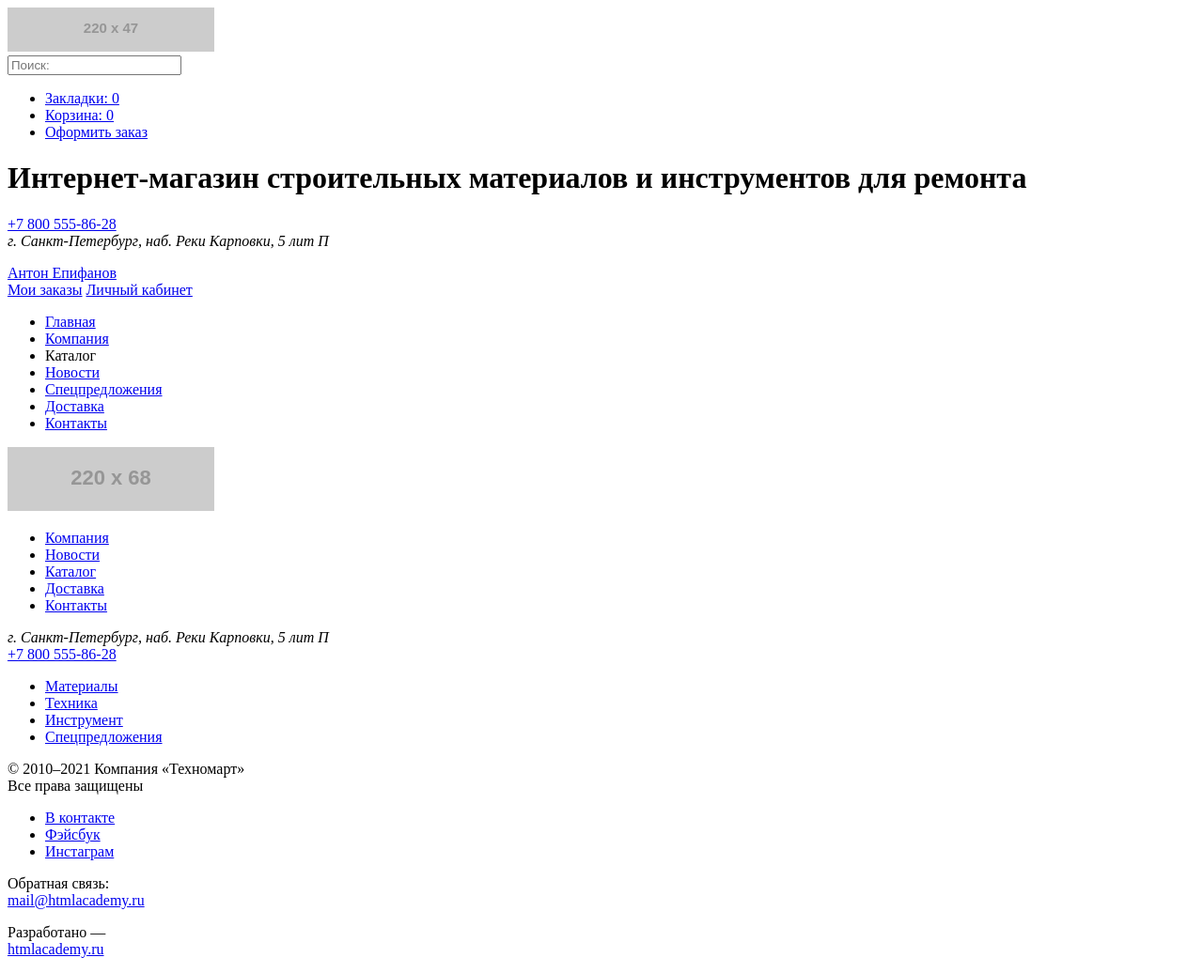
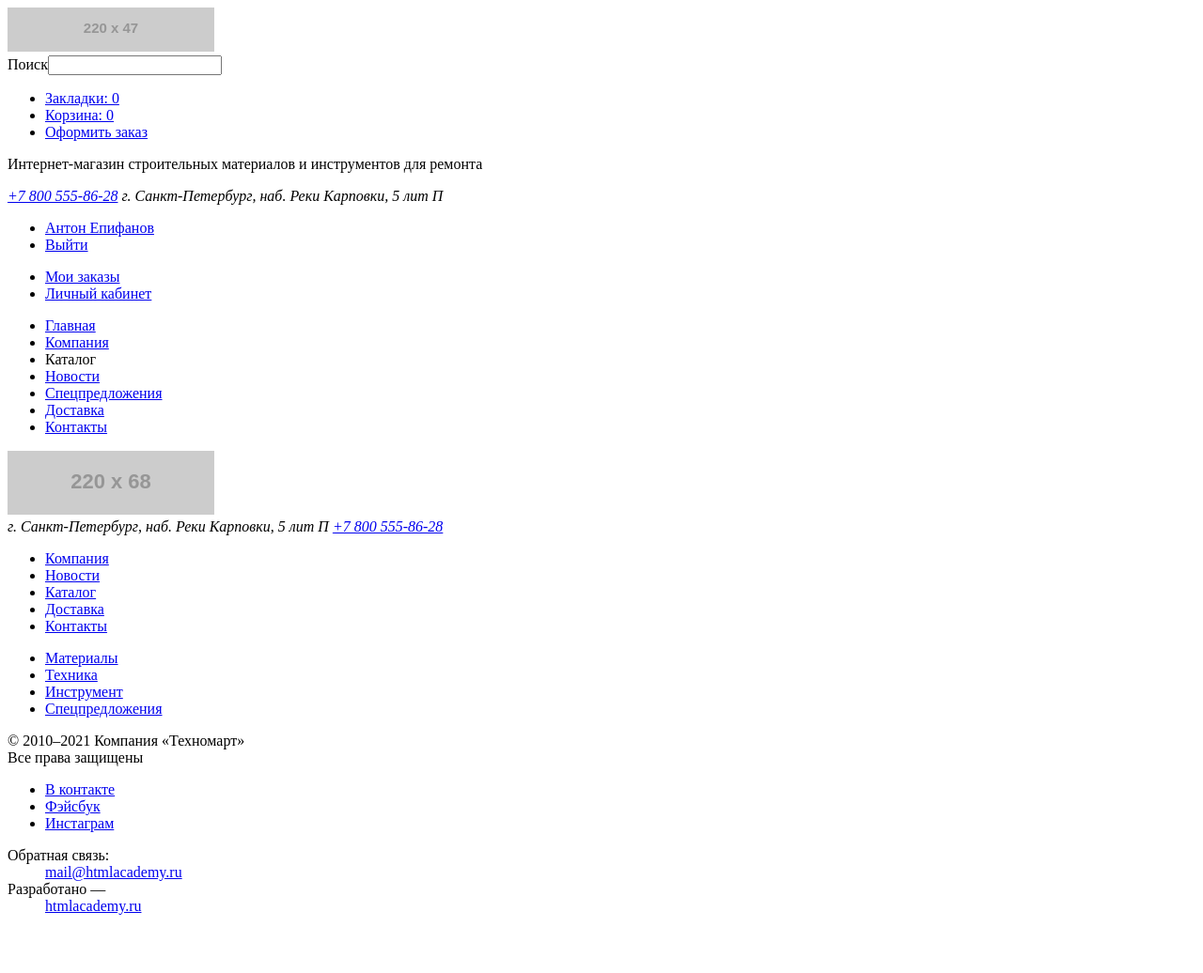
Before and after one commit to antonepifanov/1577567-technomart-31, a plain HTML site: page catalog.html in a window 1280 px wide. Shown: the whole page at 94% size. After the commit the page ends 990 px from the top, so only its background shows below. Drawn offline with Linux system fonts and the light colour scheme; placeholder pictures from the web are drawn by us.

Commit message:
Исправление ошибок в разметке главной страницы

```diff
--- a/catalog.html
+++ b/catalog.html
@@ -12,7 +12,7 @@
             <img src="https://via.placeholder.com/220x47" width="220" height="47" alt="Логотип компании Техномарт">
           </a>
           <form action="https://echo.htmlacademy.ru"  method="GET">
-            <input type="search" name="search" placeholder="Поиск:">
+            <label>Поиск<input type="search" name="search"></label>
           </form>
           <ul>
             <li><a href="#">Закладки: 0</a></li>
@@ -21,18 +21,22 @@
           </ul>
         </div>
       </div>
+      <div class="container">
+        <p>Интернет-магазин строительных материалов и инструментов для ремонта</p>
+        <address>
+          <a href="tel:+78005558628">+7 800 555-86-28</a>
+          <span>г. Санкт-Петербург, наб. Реки Карповки, 5 лит П</span>
+        </address>
         <div>
-        <div class="container">
-          <h1>Интернет-магазин строительных материалов и инструментов для ремонта</h1>
-          <div>
-            <a href="tel:+78005558628">+7 800 555-86-28</a>
-            <address>г. Санкт-Петербург, наб. Реки Карповки, 5 лит П</address>
+          <ul>
+            <li><a href="https://htmlacademy.ru/profile/id1577567">Антон Епифанов</a></li>
+            <li><a href="#">Выйти</a></li>
+          </ul>
+          <ul>
+            <li><a href="#">Мои заказы</a></li>
+            <li><a href="#">Личный кабинет</a></li>
+          </ul>
         </div>
-          <p>
-            <a href="https://htmlacademy.ru/profile/id1577567">Антон Епифанов</a><br>
-            <a href="#">Мои заказы</a>
-            <a href="#">Личный кабинет</a>
-          </p>
         <nav>
           <ul>
             <li><a href="index.html">Главная</a></li>
@@ -45,15 +49,19 @@
           </ul>
         </nav>
       </div>
-      </div>
     </header>
     <main></main>
     <footer>
+      <div class="container">
         <div>
-        <div class="container">
           <a>
             <img src="https://via.placeholder.com/220x68" width="220" height="68" alt="Логотип компании Техномарт">
           </a>
+          <address>
+            <span>г. Санкт-Петербург, наб. Реки Карповки, 5 лит П</span>
+            <a href="tel:+78005558628">+7 800 555-86-28</a>
+          </address>
+        </div>
         <nav>
           <ul>
             <li><a href="#">Компания</a></li>
@@ -62,18 +70,13 @@
             <li><a href="#">Доставка</a></li>
             <li><a href="#">Контакты</a></li>
           </ul>
-          </nav>
-          <div>
-            <address>г. Санкт-Петербург, наб. Реки Карповки, 5 лит П</address>
-            <a href="tel:+78005558628">+7 800 555-86-28</a>
-          </div>
           <ul>
             <li><a href="#">Материалы</a></li>
             <li><a href="#">Техника</a></li>
             <li><a href="#">Инструмент</a></li>
             <li><a href="#">Спецпредложения</a></li>
           </ul>
-        </div>
+        </nav>
       </div>
       <div>
         <div class="container">
@@ -85,14 +88,16 @@
             <li><a href="https://www.facebook.com/technomart.ru">Фэйсбук</a></li>
             <li><a href="https://instagram.com/technomart.ru/">Инстаграм</a></li>
           </ul>
-          <p>
-            Обратная связь:<br>
-            <a href="mailto:mail@htmlacademy.ru">mail@htmlacademy.ru</a>
-          </p>
-          <p>
-            Разработано —<br>
-            <a href="https://htmlacademy.ru/intensive/htmlcss" target="_blank">htmlacademy.ru</a>
-          </p>
+          <dl>
+            <div>
+              <dt>Обратная связь:</dt>
+              <dd><a href="mailto:mail@htmlacademy.ru">mail@htmlacademy.ru</a></dd>
+            </div>
+            <div>
+              <dt>Разработано —</dt>
+              <dd><a href="https://htmlacademy.ru/intensive/htmlcss" target="_blank">htmlacademy.ru</a></dd>
+            </div>
+          </dl>
         </div>
       </div>
     </footer>
```
Also changed, not shown: index.html (+108 -76 lines). Lines whose indentation alone changed are shown as unchanged.
